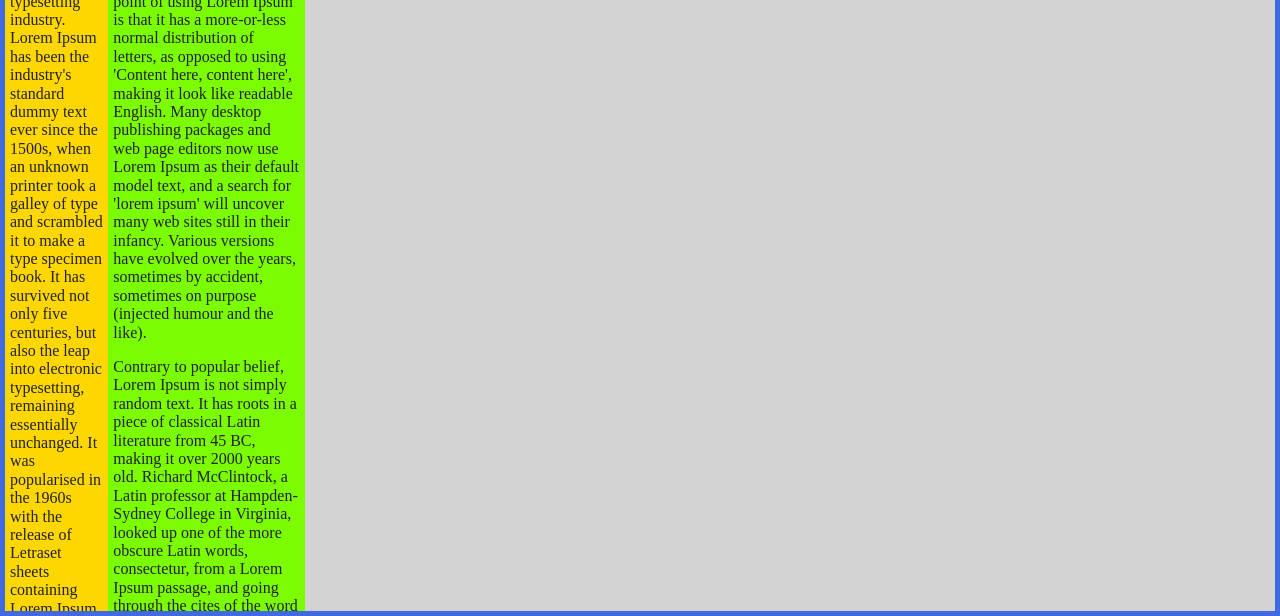
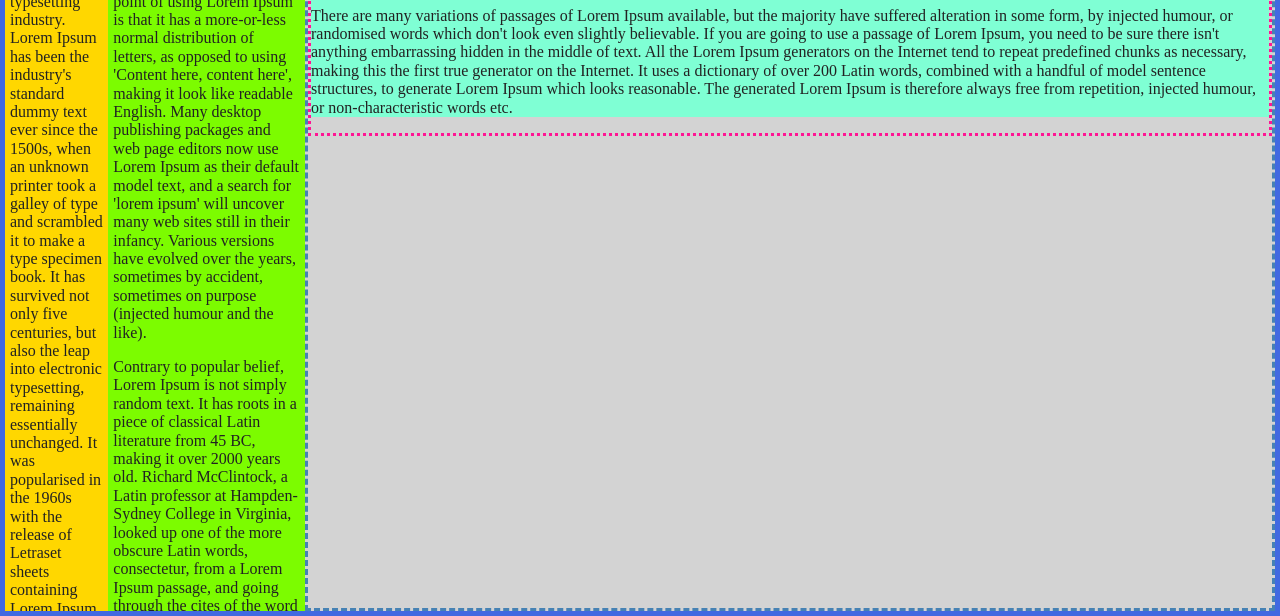
Before and after one commit to tom2kota/excel-table, a website built with Parcel: page index.html in a window 1280 px wide. Shown: the part 184-800 px from the top of the page. Built offline with nearby package versions, Linux system fonts and the light colour scheme.

Commit message:
Add page content container

```diff
--- a/css/main.css
+++ b/css/main.css
@@ -53,11 +53,8 @@ body {
 }
 
 .main-page-content-container {
-  /*border: 3px dashed orangered;*/
-
+  border: 3px dashed steelblue;
   flex: auto;
-
-
 }
 
 .page-header {
@@ -70,6 +67,17 @@ body {
   box-sizing: border-box;
 }
 
+.page-content-container {
+  border: 3px dotted deeppink;
+  box-sizing: border-box;
+}
+
+.static-page-content {
+  background-color: aquamarine;
+  width: 100%;
+  height: 100%;
+  box-sizing: border-box;
+}
 
 /* ==========================================================================
    Media Queries for Responsive Design (mobile)
--- a/index.html
+++ b/index.html
@@ -55,6 +55,22 @@
     <div class="page-header">
       <h1>Page header</h1>
     </div>
+    <div class="page-content-container">
+      <div class="static-page-content">
+        <h1>Page content container</h1>
+        <p>
+          There are many variations of passages of Lorem Ipsum available, but the majority have suffered alteration in
+          some form, by injected humour, or randomised words which don't look even slightly believable. If you are going
+          to use a passage of Lorem Ipsum, you need to be sure there isn't anything embarrassing hidden in the middle of
+          text. All the Lorem Ipsum generators on the Internet tend to repeat predefined chunks as necessary, making
+          this
+          the first true generator on the Internet. It uses a dictionary of over 200 Latin words, combined with a
+          handful
+          of model sentence structures, to generate Lorem Ipsum which looks reasonable. The generated Lorem Ipsum is
+          therefore always free from repetition, injected humour, or non-characteristic words etc.
+        </p>
+      </div>
+    </div>
 
   </div>
 
```
